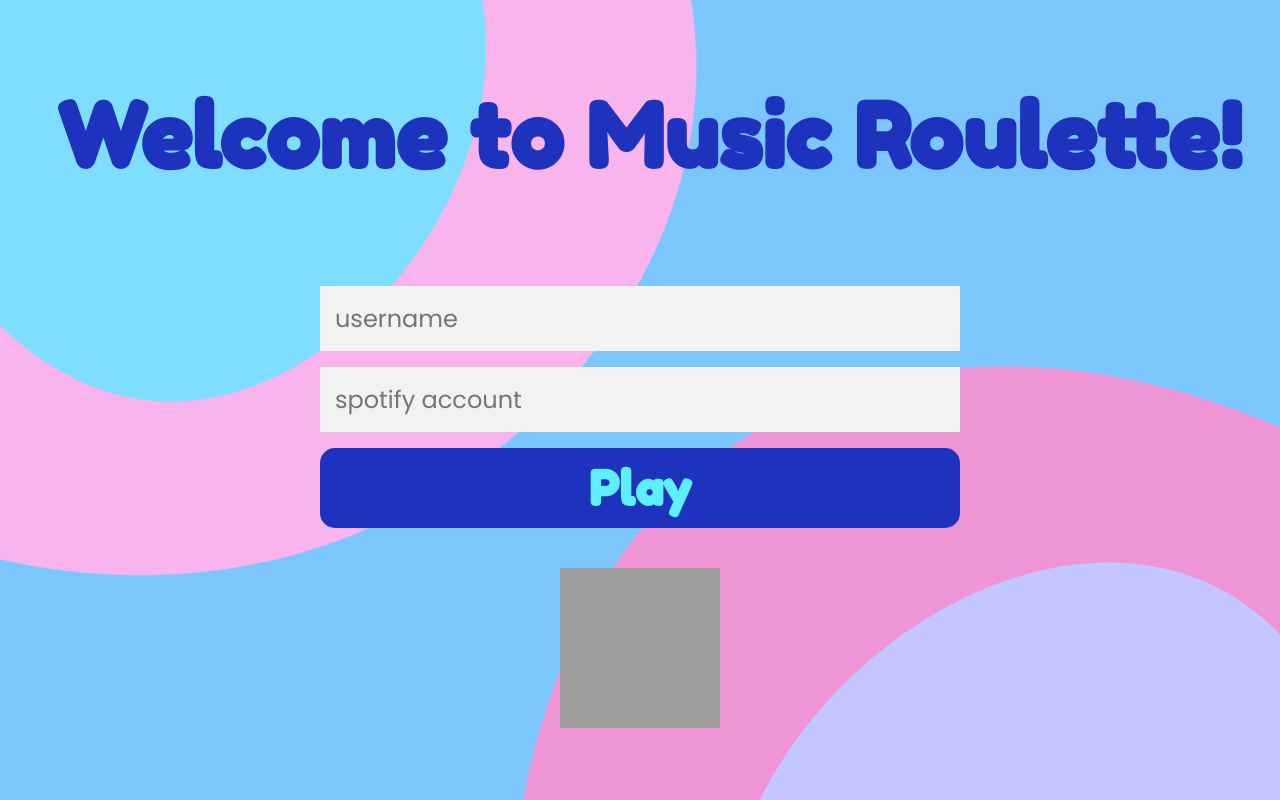
After one commit to Reymer249/music-roulette, a Django app: template game/templates/login_page/index.html in a window 1280 px wide. The commit adds this page. Run offline with Django 4.2, Linux system fonts and the light colour scheme; the template is opened without the code that fills it, so the values that code supplies are empty; grey boxes are pictures that could not be loaded.

Commit message:
Login_page

```diff
--- a/game/templates/lobby_page/index.html
+++ b/game/templates/lobby_page/index.html
@@ -133,10 +133,6 @@ div{
     {% else %}
         <p>Waiting for players to join</p>
     {% endif %}
-    <a href="/lobby/{{ lobby_id }}/question/">
-        <div>
-            <button>Start Game!</button>
-        </div>
-    </a>
+    <button onclick="location.href='/lobby/{{ lobby_id }}/question/';">Start Game!</button>
 
 {% endblock %}
--- /dev/null
+++ b/game/templates/login_page/index.html
@@ -0,0 +1,107 @@
+{% extends "../base/base.html" %}
+
+{% block title %}Login page{% endblock %}
+
+{% block colour_0 %}"#7cc6fe"{% endblock %}
+{% block colour_1 %}"#f9b4ed"{% endblock %}
+{% block colour_2 %}"#7fdeff"{% endblock %}
+{% block colour_3 %}"#ef94d5"{% endblock %}
+{% block colour_4 %}"#c4c7ff"{% endblock %}
+
+{% block style %}
+<style>
+body{
+    margin: 0px;
+    height: 100%;
+}
+svg {
+    position: fixed;
+    top: 0;
+    left: 0;
+    width: 100%;
+    height: 100vh;
+}
+.wrap-layer{
+    position: fixed;
+    width: 100%;
+    height: 100vh;
+    top: 0;
+    left: 0;
+}
+.text-layer{
+    position: absolute;
+    margin: 0px;
+    width: 100%;
+    height: 100vh;
+    top: 0;
+    left: 0;
+    z-index: 1;
+    /*non-critical styles left out*/
+}
+.background-layer{
+    position: absolute;
+    width: 100%;
+    height: 100vh;
+    top: 0;
+    left: 0;
+    z-index: 0;
+}
+
+h1 {
+    color: rgb(29, 51, 190);
+    font-family: 'Fredoka One', "Times New Roman", Times, serif;
+    font-size: 7vw;
+    text-align: center;
+    margin-left: 1.5vw;
+    margin-top: 7vh;
+    padding-top: 2%;
+}
+.login-box {
+    margin-top: 10vh;
+}
+input {
+    font-family: 'Poppins', sans-serif;
+    outline: 0;
+    background: #f2f2f2;
+    width: 50vw;
+    border: 0;
+    margin-top: 2vh;
+    padding: 15px;
+    box-sizing: border-box;
+    font-size: 3vmin;
+    color: rgb(29, 78, 156);
+}
+button{
+    margin-top: 2vh;
+    border: hidden;
+    font-family: 'Fredoka One', "Times New Roman", Times, serif;
+    font-size: 6vmin;
+    background: rgb(29, 51, 190);
+    width: 50vw;
+    height: 10vh;
+    color: rgb(94, 239, 255);
+    font-weight: bold;
+    border-radius: 15px;
+    transition: .5s;
+}
+button:hover{
+    transform:scale(1.06);
+}
+div{
+    text-align:center;
+}
+</style>
+{% endblock %}
+
+{% block body %}
+    <h1>Welcome to Music Roulette!</h1>
+    <div class="login-box">
+        <input type="text" placeholder="username"/>
+        <input type="text" placeholder="spotify account"/>
+    </div>
+    <div>
+    <button onclick="location.href='/main+page';">Play</button>
+    </div>
+    <img src="https://media.tenor.com/gXMtMCZ5WccAAAAd/cat-head-bump-cat-nodding.gif" style="margin-top:5vh;width:20vh;height:20vh;">
+
+{% endblock %}
--- a/game/urls.py
+++ b/game/urls.py
@@ -2,7 +2,8 @@ from django.urls import path
 from . import views
 
 urlpatterns = [
-    path("", views.main_page, name="main_page"),
+    path("", views.login_page, name="login_page"),
+    path("main+page", views.main_page, name="main_page"),
     path("lobby/<int:lobby_id>/", views.lobby_page, name="lobby_page"),
     path("lobby/lobbyselect/", views.lobbyselect_page, name="lobbyselect_page"),
     path("lobby/<int:lobby_id>/question/", views.question_page, name="question_page"),
```
Also changed, not shown: game/views.py (+7 -0 lines), 1 other file.
